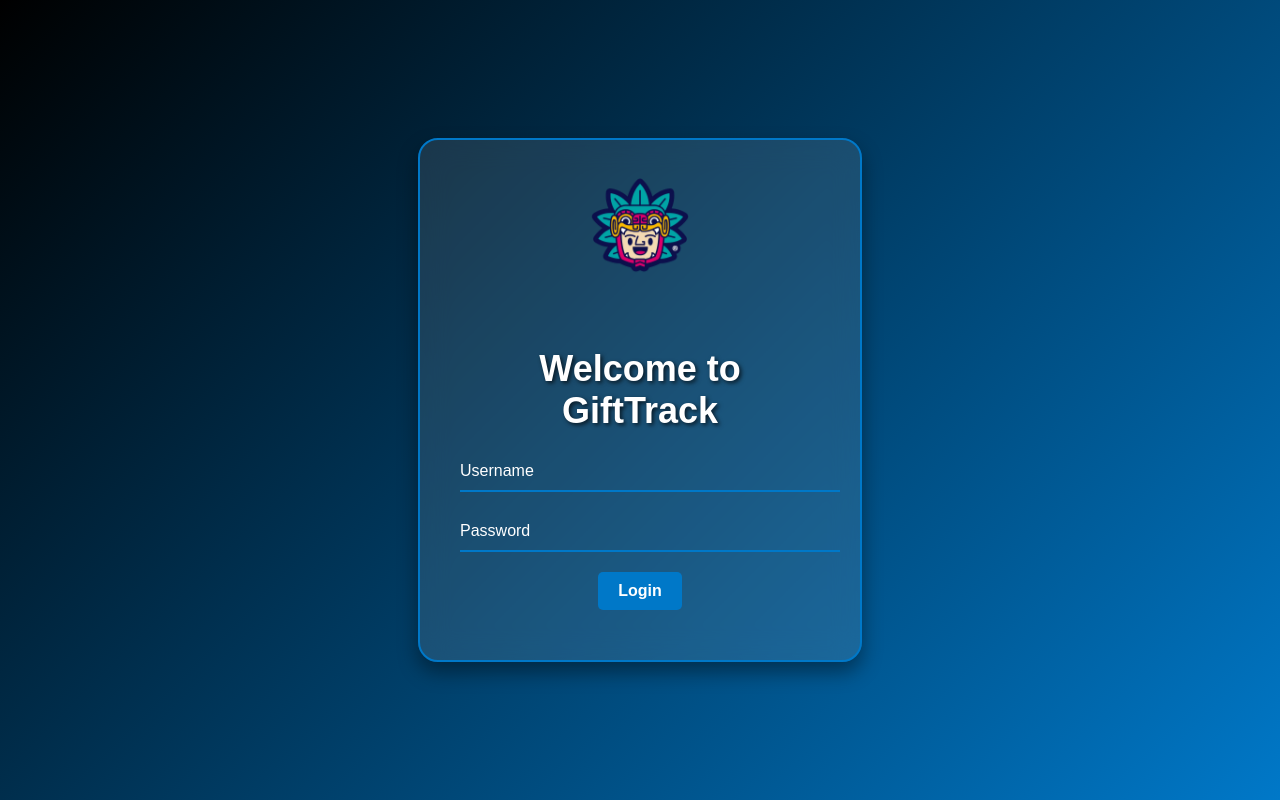
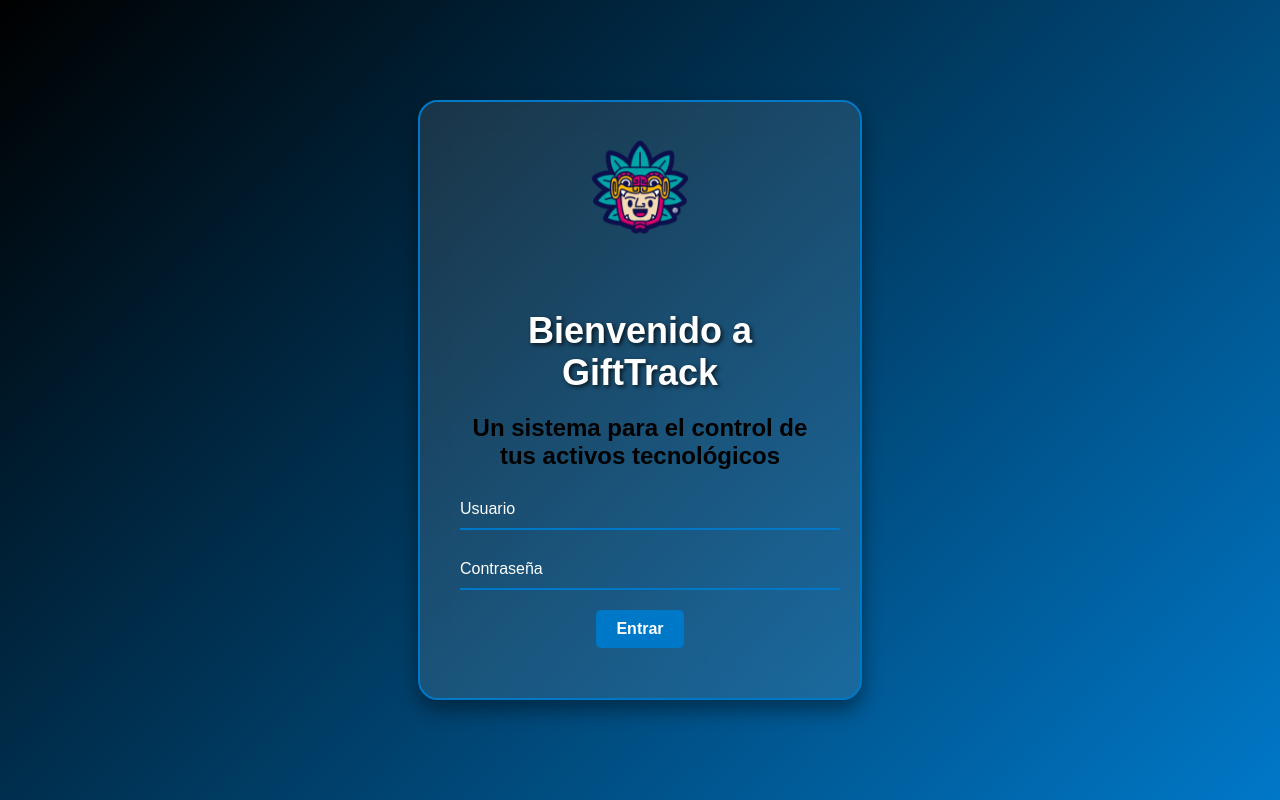
Before and after one commit to AlejandroNetaleex/gifttracklogin, a plain HTML site: page index.html in a window 1280 px wide. Drawn offline with Linux system fonts and the light colour scheme.

Commit message:
Update index.html

```diff
--- a/index.html
+++ b/index.html
@@ -115,16 +115,17 @@
 <body>
     <div class="container">
         <img src="logo.png" alt="Logo">
-        <h1>Welcome to GiftTrack</h1>
+        <h1>Bienvenido a GiftTrack</h1>
+        <h2>Un sistema para el control de tus activos tecnológicos</h2>
         <div class="input-box">
             <input type="text" id="username" placeholder=" " required>
-            <label for="username">Username</label>
+            <label for="username">Usuario</label>
         </div>
         <div class="input-box">
             <input type="password" id="password" placeholder=" " required>
-            <label for="password">Password</label>
+            <label for="password">Contraseña</label>
         </div>
-        <button class="btn" onclick="login()">Login</button>
+        <button class="btn" onclick="login()">Entrar</button>
         <div id="error" class="error"></div>
     </div>
 
```
